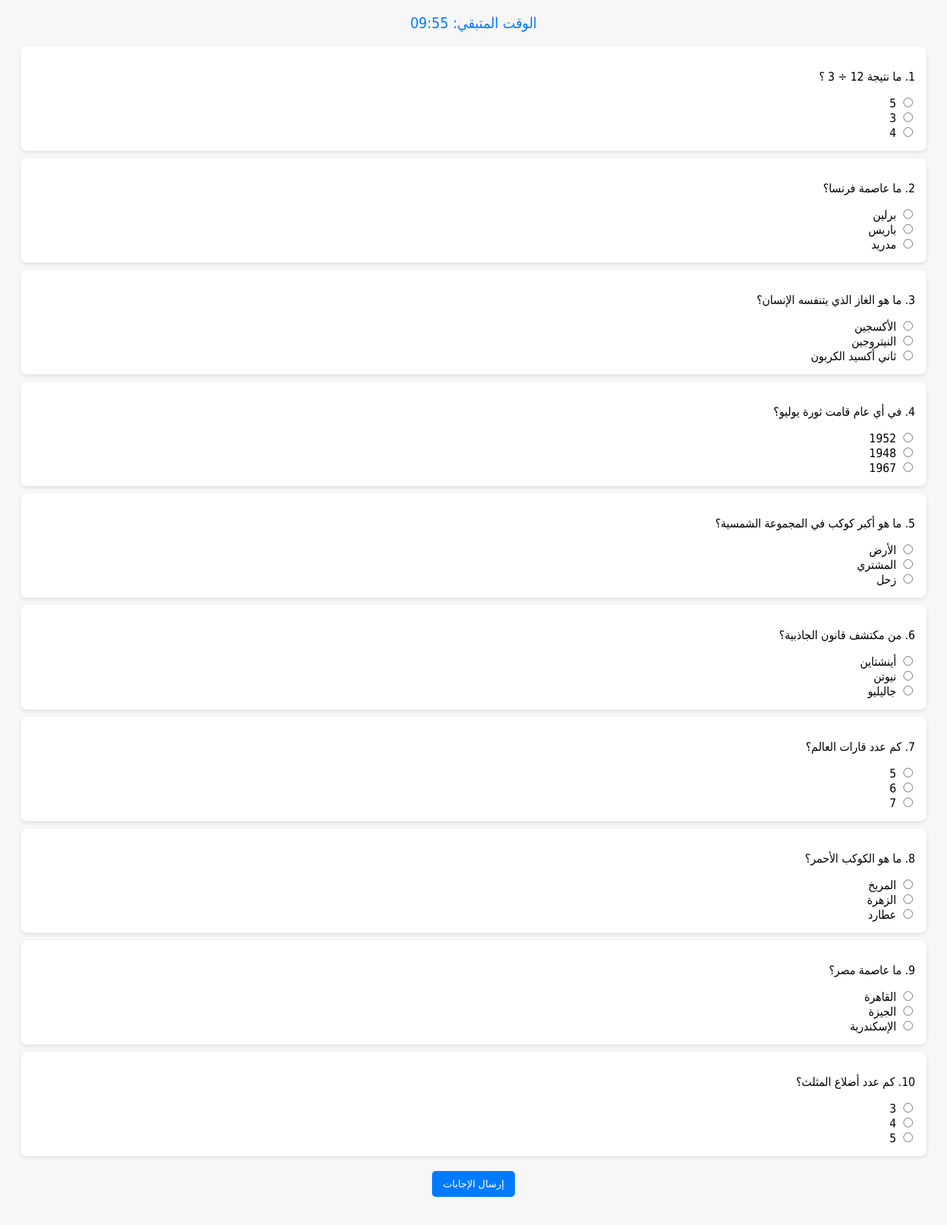
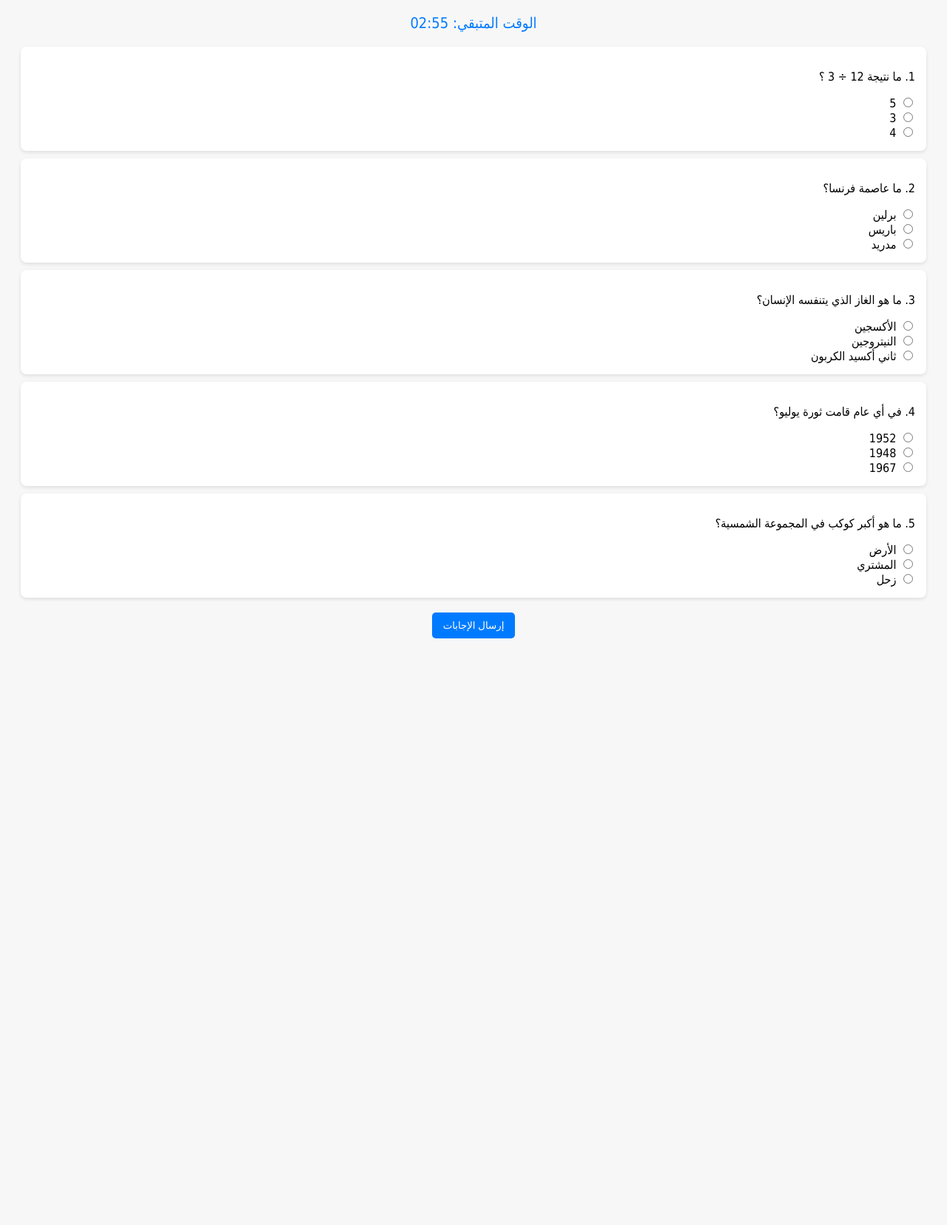
Before and after one commit to ADHAMMAHMOUD11/My-exam2, a plain HTML site: page index.html in a window 1280 px wide. Shown: the part 90-1746 px from the top of the page at 74% size. After the commit the page ends 1001 px from the top, so only its background shows below. Drawn offline with Linux system fonts and the light colour scheme.

Commit message:
Update quiz questions and timer duration

```diff
--- a/index.html
+++ b/index.html
@@ -17,10 +17,9 @@ button:hover { background:#0056b3; }
 <body>
 
 <h1>امتحان تالتة ثانوي - نموذج تجريبي</h1>
-<div class="timer">الوقت المتبقي: <span id="time">10:00</span></div>
+<div class="timer">الوقت المتبقي: <span id="time">03:00</span></div>
 
 <form id="quizForm">
-
     <div class="question">
         <p>1. ما نتيجة 12 ÷ 3 ؟</p>
         <input type="radio" name="q1" value="a"> 5<br>
@@ -56,49 +55,14 @@ button:hover { background:#0056b3; }
         <input type="radio" name="q5" value="c"> زحل<br>
     </div>
 
-<div class="question">
-    <p>6. من مكتشف قانون الجاذبية؟</p>
-    <input type="radio" name="q6" value="a"> أينشتاين<br>
-    <input type="radio" name="q6" value="b"> نيوتن<br>
-    <input type="radio" name="q6" value="c"> جاليليو<br>
-</div>
-
-<div class="question">
-    <p>7. كم عدد قارات العالم؟</p>
-    <input type="radio" name="q7" value="a"> 5<br>
-    <input type="radio" name="q7" value="b"> 6<br>
-    <input type="radio" name="q7" value="c"> 7<br>
-</div>
-
-<div class="question">
-    <p>8. ما هو الكوكب الأحمر؟</p>
-    <input type="radio" name="q8" value="a"> المريخ<br>
-    <input type="radio" name="q8" value="b"> الزهرة<br>
-    <input type="radio" name="q8" value="c"> عطارد<br>
-</div>
-
-<div class="question">
-    <p>9. ما عاصمة مصر؟</p>
-    <input type="radio" name="q9" value="a"> القاهرة<br>
-    <input type="radio" name="q9" value="b"> الجيزة<br>
-    <input type="radio" name="q9" value="c"> الإسكندرية<br>
-</div>
-
-<div class="question">
-    <p>10. كم عدد أضلاع المثلث؟</p>
-    <input type="radio" name="q10" value="a"> 3<br>
-    <input type="radio" name="q10" value="b"> 4<br>
-    <input type="radio" name="q10" value="c"> 5<br>
-</div>
-
     <button type="button" onclick="submitQuiz()">إرسال الإجابات</button>
 </form>
 
 <div class="result" id="result"></div>
 
 <script>
-// === تايمر 10 دقايق ===
-let timeLeft = 600;
+// === تايمر 3 دقايق ===
+let timeLeft = 180;
 let startTime = Date.now();
 const timerDisplay = document.getElementById("time");
 
@@ -115,10 +79,7 @@ const countdown = setInterval(() => {
 },1000);
 
 // الإجابات الصحيحة
-const answers = {
-    q1:"c", q2:"b", q3:"a", q4:"a", q5:"b",
-    q6:"b", q7:"c", q8:"a", q9:"a", q10:"a"
-};
+const answers = {q1:"c", q2:"b", q3:"a", q4:"a", q5:"b"};
 
 function submitQuiz(){
     clearInterval(countdown);
@@ -144,15 +105,19 @@ function submitQuiz(){
     document.getElementById("quizForm").style.display = "none";
 }
 
-// === إرسال التقرير على واتساب (يعمل داخل التطبيق) ===
+// === إرسال التقرير على واتساب ===
 function sendWhatsApp(correct, total, percentage, minutes, seconds){
-    let phone = "201101158596"; // رقمك بصيغة دولية بدون +
-    let message = `📘 امتحان تالتة ثانوي - التقرير:\n✅ عدد الإجابات الصحيحة: ${correct} من ${total}\n📊 النسبة المئوية: ${percentage}%\n⏱️ الوقت المستغرق: ${minutes} دقيقة و ${seconds} ثانية`;
+    const phone = "201101158596"; // رقمك بالصيغة الدولية بدون +
+    const message = `امتحان تالتة ثانوي - النتيجة:\nعدد الإجابات الصحيحة: ${correct} من ${total}\nالنسبة المئوية: ${percentage}%\nالوقت المستغرق: ${minutes} دقيقة و ${seconds} ثانية`;
 
-    // رابط خاص لتطبيق واتساب (يعمل في تطبيقك بدون متصفح)
-    let waLink = `intent://send/?phone=${phone}&text=${encodeURIComponent(message)}#Intent;scheme=whatsapp;package=com.whatsapp;end`;
+    // نحاول فتح التطبيق مباشرة أولاً
+    const waUrl = `whatsapp://send?phone=${phone}&text=${encodeURIComponent(message)}`;
+    window.location.href = waUrl;
 
-    window.location.href = waLink;
+    // لو التطبيق مش مفتوح بعد ثانيتين، نفتح نسخة المتصفح
+    setTimeout(() => {
+        window.open(`https://wa.me/${phone}?text=${encodeURIComponent(message)}`, "_blank");
+    }, 2000);
 }
 </script>
 
```
Lines whose indentation alone changed are shown as unchanged.
